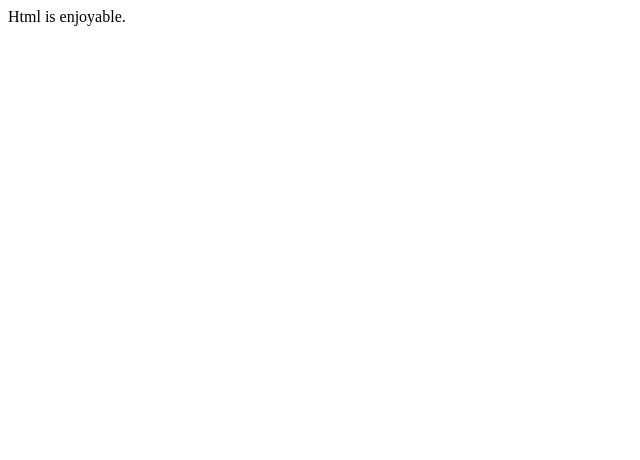
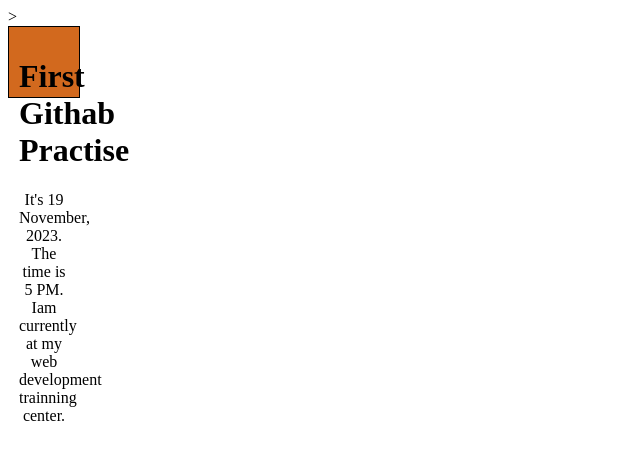
Before and after one commit to Progha/Day-16, a plain HTML site: page index.html in a window 1280 px wide. Shown: the whole page, without its empty margins (0-640 px from the left). Drawn offline with Linux system fonts and the light colour scheme.

Commit message:
second commit

```diff
--- a/index.html
+++ b/index.html
@@ -5,8 +5,25 @@
     <meta http-equiv="X-UA-Compatible" content="IE=edge">
     <meta name="viewport" content="width=device-width, initial-scale=1.0">
     <title>Document</title>
-</head>
+    <style>
+        div{
+            height:50px;
+            width:50px;
+            background-color: chocolate;
+            border:1px solid black;
+            padding:10px 10px 10px 10px;
+            text-align: center;
+        }
+    </style>
+</head>>
 <body>
-    Html is enjoyable.
+    <div>
+        <h1>
+            First Githab Practise
+        </h1>
+        <p>
+            It's 19 November, 2023. The time is 5 PM.<br> Iam currently at my web development trainning center.
+        </p>
+    </div>
 </body>
 </html>
```
